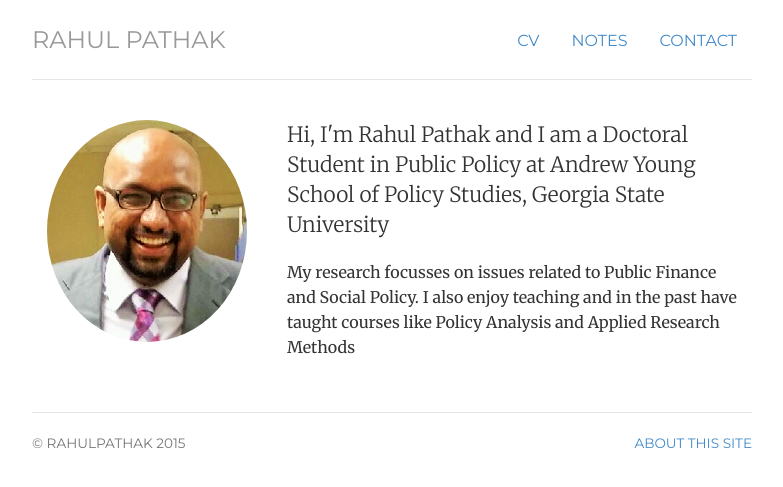
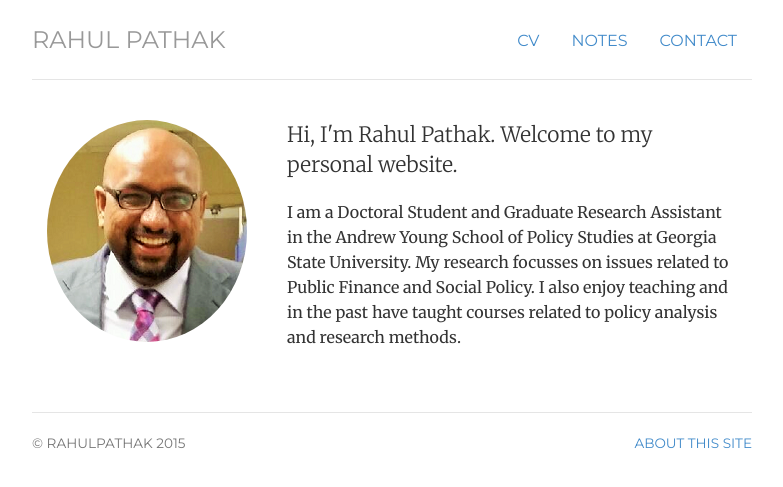
Before and after one commit to pathak-rahul/pathak-rahul.github.io, a Jekyll site: the page built from index.html, in a window 1280 px wide. Shown: the top 487 px of the page, without its empty margins (248-1031 px from the left). Built offline with Jekyll 4.4.1, drawn with Linux system fonts in a browser that asks for light colours.

Commit message:
Update index.html

```diff
--- a/index.html
+++ b/index.html
@@ -12,8 +12,8 @@ description:
 	<img  class="img-circle avatar" alt="Rahul Pathak" src="img/rpathak.png">
 	</div>
 	<div itemscope itemtype="http://data-vocabulary.org/Person" class="col-sm-8">
-	<p class="lead">Hi, I'm <span itemprop="name">Rahul Pathak</span> and I am a Doctoral Student in Public Policy at Andrew Young School of Policy Studies, Georgia State University</p>
-	<p>My research focusses on issues related to <span itemprop="title">Public Finance and Social Policy. I also enjoy teaching and in the past have taught courses like Policy Analysis and Applied Research Methods</span>
+	<p class="lead">Hi, I'm <span itemprop="name">Rahul Pathak. </span> Welcome to my personal website.</p>
+	<p> I am a Doctoral Student and Graduate Research Assistant in the Andrew Young School of Policy Studies at Georgia State University. My research focusses on issues related to <span itemprop="title">Public Finance and Social Policy. I also enjoy teaching and in the past have taught courses related to policy analysis and research methods.</span>
   	</div>
 </div>
 <!-- </div> -->
```
